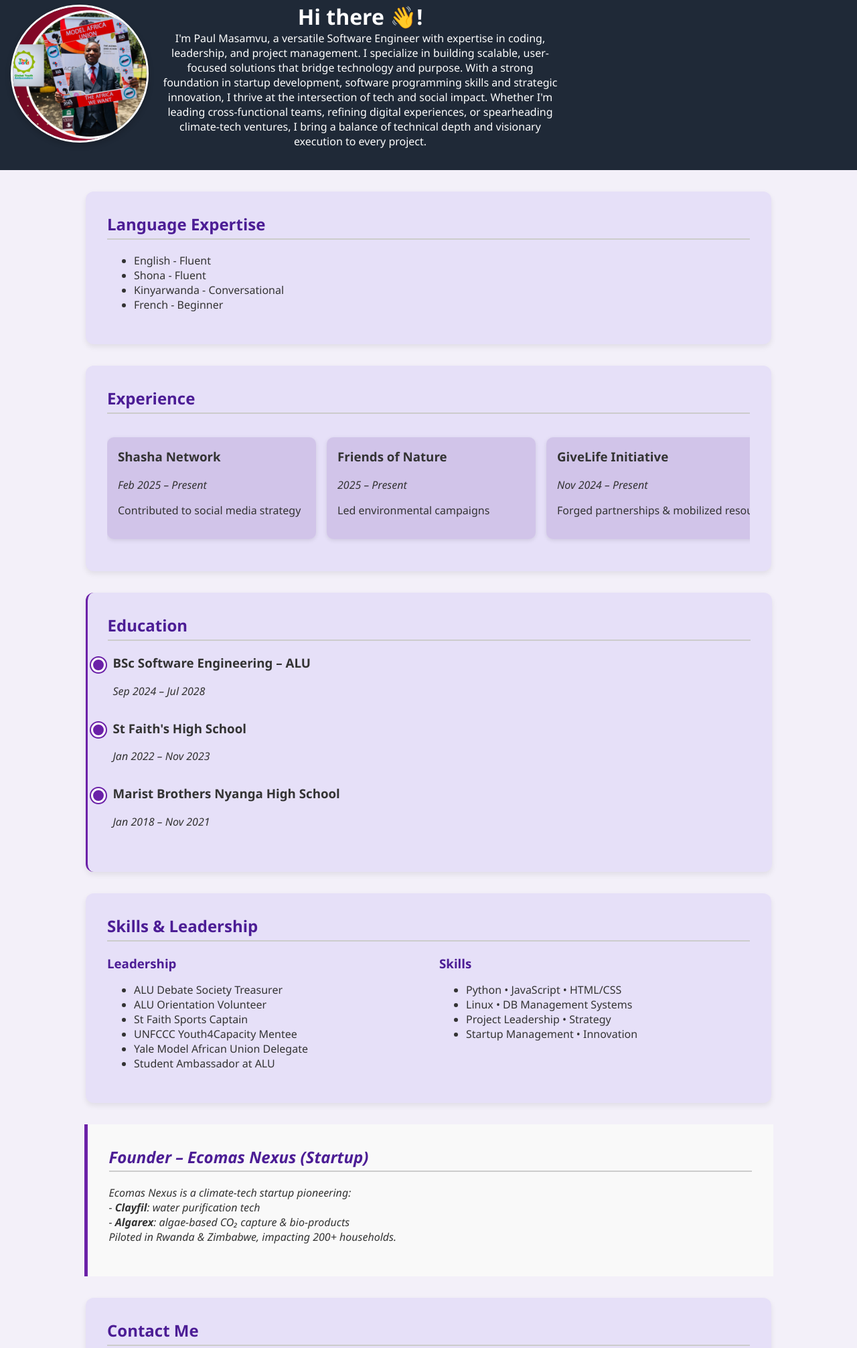
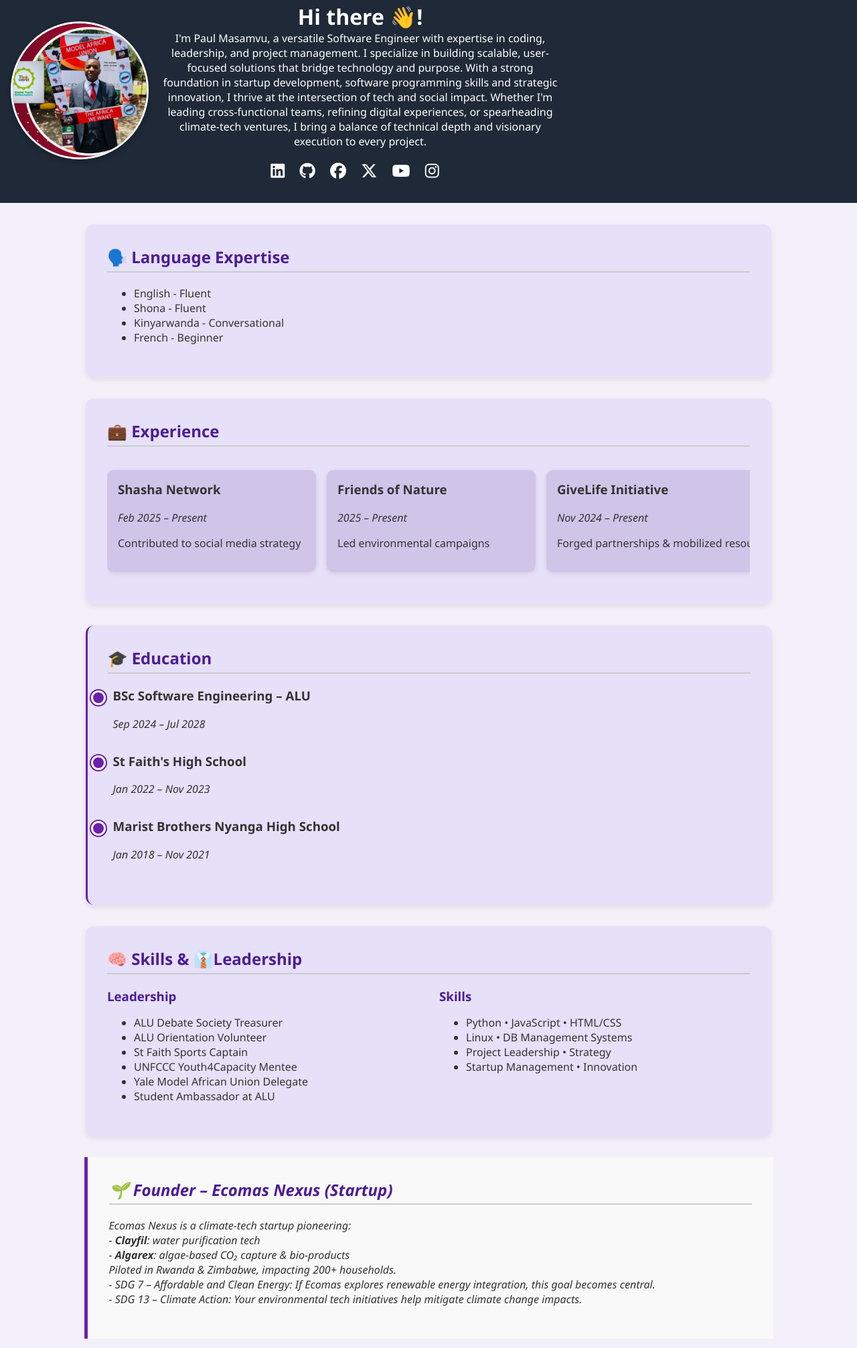
Before and after one commit to Paul-202425/resume_portfolio, a plain HTML site: page index.html in a window 1280 px wide. Shown: the part 99-2112 px from the top of the page at 67% size. Drawn offline with Linux system fonts and the light colour scheme.

Commit message:
added social media handles

```diff
--- a/index.html
+++ b/index.html
@@ -6,6 +6,13 @@
   <meta name="description" content="Paul Masamvu | Software Engineer & Cybersecurity Enthusiast" />
   <meta name="keywords" content="Paul Masamvu, Portfolio, Software Engineer, Cybersecurity, Developer" />
   <title>Paul Masamvu | Resume & Portfolio</title>
+
+  <!-- ✅ Font Awesome for social icons -->
+  <link
+    rel="stylesheet"
+    href="https://cdnjs.cloudflare.com/ajax/libs/font-awesome/6.5.0/css/all.min.css"
+  />
+
   <link rel="stylesheet" href="styles.css" />
 </head>
 <body>
@@ -36,6 +43,29 @@
         <p class="title">
           I'm Paul Masamvu, a versatile Software Engineer with expertise in coding, leadership, and project management. I specialize in building scalable, user-focused solutions that bridge technology and purpose.  With a strong foundation in startup development, software programming skills and strategic innovation, I thrive at the intersection of tech and social impact. Whether I'm leading cross-functional teams, refining digital experiences, or spearheading climate-tech ventures, I bring a balance of technical depth and visionary execution to every project.
         </p>
+        <!-- 🔗 Social Links -->
+      <div class="social-links">
+        <a href="https://www.linkedin.com/in/paul-masamvu-1788a52b8?utm_source=share&utm_campaign=share_via&utm_content=profile&utm_medium=ios_app" target="_blank" aria-label="LinkedIn">
+          <i class="fab fa-linkedin"></i>
+        </a>
+        <a href="https://github.com/Paul-202425" target="_blank" aria-label="GitHub">
+          <i class="fab fa-github"></i>
+        </a>
+
+        <a href="https://www.facebook.com/share/18oxjPN3KD/?mibextid=wwXIfr" target="_blank" aria-label="Facebook">
+          <i class="fab fa-facebook"></i>
+        </a>
+        <a href="https://x.com/paulmasam09?s=11" target="_blank" aria-label="Twitter">
+          <i class="fab fa-x-twitter"></i>
+        </a>
+        <a href="https://www.youtube.com/@PaulMasamvu" target="_blank" aria-label="YouTube">
+          <i class="fab fa-youtube"></i>
+        </a>
+        <a href="https://www.instagram.com/paul.masamvu?igsh=ZWF4d2s1emdsbTlu&utm_source=qr" target="_blank" aria-label="Instagram">
+           <i class="fab fa-instagram"></i>
+        </a>
+
+        <!-- Add more if needed -->
       </div>
     </div>
   </header>
@@ -45,7 +75,7 @@
 
   <main>
     <section id="language" class="section card">
-      <h2>Language Expertise</h2>
+      <h2>🗣️ Language Expertise</h2>
       <ul>
         <li>English - Fluent</li>
         <li>Shona - Fluent</li>
@@ -55,7 +85,7 @@
     </section>
 
     <section id="experience" class="section card">
-      <h2>Experience</h2>
+      <h2>💼 Experience</h2>
       <div class="card-slider">
         <div class="exp-card"><h3>Shasha Network</h3><p><em>Feb 2025 – Present</em></p><p>Contributed to social media strategy</p></div>
         <div class="exp-card"><h3>Friends of Nature</h3><p><em>2025 – Present</em></p><p>Led environmental campaigns</p></div>
@@ -66,7 +96,7 @@
     </section>
 
    <section id="education" class="section card timeline">
-  <h2>Education</h2>
+  <h2>🎓 Education</h2>
   <div class="edu-item">
     <div class="dot"></div>
     <div class="edu-content">
@@ -92,7 +122,7 @@
 
 
     <section id="skills-leadership" class="section split-card">
-      <h2>Skills & Leadership</h2>
+      <h2>🧠 Skills & 👔Leadership</h2>
       <div class="split-content">
         <div class="half">
           <h3>Leadership</h3>
@@ -118,17 +148,19 @@
     </section>
 
     <section id="recognition" class="section highlight-section">
-      <h2>Founder – Ecomas Nexus (Startup)</h2>
+      <h2>🌱 Founder – Ecomas Nexus (Startup)</h2>
       <p>
         Ecomas Nexus is a climate-tech startup pioneering:<br />
         - <strong>Clayfil</strong>: water purification tech<br />
         - <strong>Algarex</strong>: algae-based CO₂ capture & bio-products<br />
         Piloted in Rwanda & Zimbabwe, impacting 200+ households.
+        <br>- SDG 7 – Affordable and Clean Energy: If Ecomas explores renewable energy integration, this goal becomes central.</br->
+        <br>- SDG 13 – Climate Action: Your environmental tech initiatives help mitigate climate change impacts.</br>
       </p>
     </section>
 
     <section id="contact" class="section card">
-      <h2>Contact Me</h2>
+      <h2>📞Contact Me</h2>
       <form id="contact-form">
         <label for="name">Name:</label>
         <input type="text" id="name" name="name" required />
@@ -143,7 +175,7 @@
 
   <footer class="footer">
     <p>© 2025 Paul Masamvu. All rights reserved.</p>
-    <p><a href="mailto:p.masamvu@alustudent.com">p.masamvu@alustudent.com</a> • +250-7950-16830 • Kigali, Rwanda</p>
+    <p><a href="📩mailto:p.masamvu@alustudent.com">p.masamvu@alustudent.com</a> • +250-7950-16830 • Kigali, Rwanda</p>
   </footer>
 
   <script src="script.js"></script>
--- a/styles.css
+++ b/styles.css
@@ -403,3 +403,27 @@ body.dark-mode .edu-item .dot {
 body.dark-mode .edu-content {
   color: #ddd;
 }
+/* ===== Social Links in Header ===== */
+.social-links {
+  margin-top: 1rem;
+}
+
+.social-links a {
+  color: white;
+  font-size: 1.5rem;
+  margin-right: 1rem;
+  transition: color 0.3s;
+}
+
+.social-links a:hover {
+  color: #d1c4e9; /* Light purple on hover */
+}
+
+/* Dark mode styles */
+body.dark-mode .social-links a {
+  color: #ddd;
+}
+
+body.dark-mode .social-links a:hover {
+  color: #bb86fc;
+}
```
